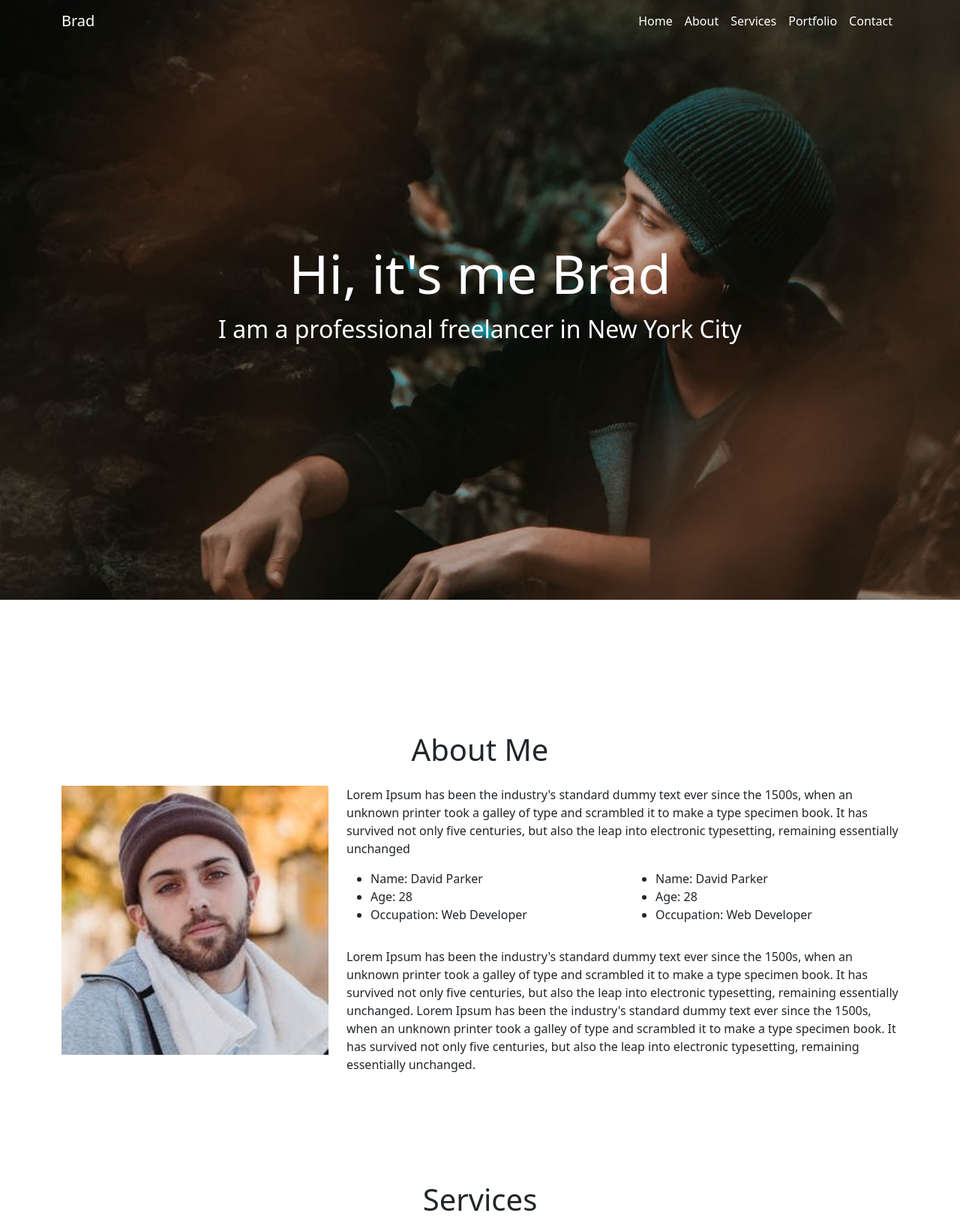
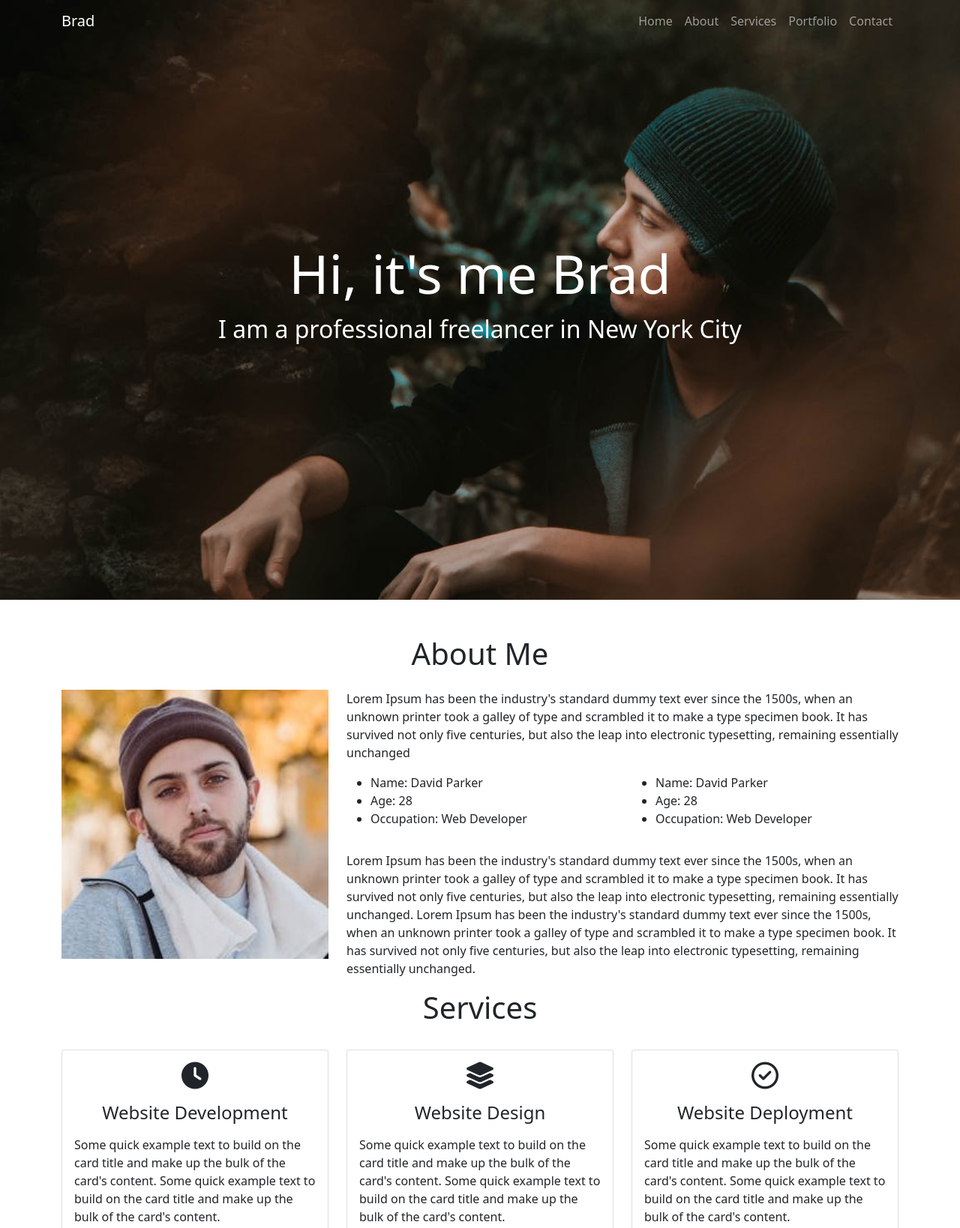
Before and after one commit to SampurnaC/portfolio_website_fcc, a plain HTML site: page index.html in a window 1280 px wide. Shown: the top 1638 px of the page at 75% size. Drawn offline with nearby package versions, Linux system fonts and the light colour scheme.

Commit message:
update some navbar classes

```diff
--- a/index.html
+++ b/index.html
@@ -15,7 +15,7 @@
 
 <body>
     <!-- navbar -->
-    <nav class="navbar navbar-expand-lg fixed-top navbarScroll">
+    <nav class="navbar navbar-expand-lg fixed-top navbar-dark navbarScroll">
         <div class="container">
             <a class="navbar-brand" href="#">Brad</a>
             <button class="navbar-toggler" type="button" data-bs-toggle="collapse" data-bs-target="#navbarSupportedContent" aria-controls="navbarSupportedContent" aria-expanded="false" aria-label="Toggle navigation">
--- a/script/script.js
+++ b/script/script.js
@@ -1,5 +1,5 @@
 // add class navbarDark on navbar scroll
-const header = document.querySelector('.navbar-dark');
+const header = document.querySelector('.navbar');
 console.log(header)
 window.onscroll = function() {
     const top = window.scrollY;
--- a/style.css
+++ b/style.css
@@ -2,9 +2,7 @@
 .navbarScroll.navbarDark {
     background-color: black;
 }
-.nav-link, .navbar-brand {
-    color: white !important;
-}
+
 /* hero background image */
 .bgimage {
     height:100vh;
@@ -29,10 +27,10 @@
 }
 
 /* spacing on all sections */
-#about, #services, #portfolio, #contact {
+/* #about, #services, #portfolio, #contact {
     margin-top: 4rem;
     padding-top: 4rem;
-}
+} */
 #contact {
     padding-bottom: 4rem;
 }
@@ -41,6 +39,25 @@
     width: 100%;
 }
 
+/* services section css */
+.servicesText.card {
+    height: 280px;
+    cursor: pointer;
+  }
+.servicesIcon {
+    font-size: 36px;
+    text-align: center;
+    width: 100%;
+}
+.card-title {
+    text-align: center;
+}
+.card:hover .servicesIcon {
+    color: #008000;
+}
+.servicesText:hover {
+    border: 1px solid #008000;
+}
 
 /* social media icons styling */
 .social-icons {
```
